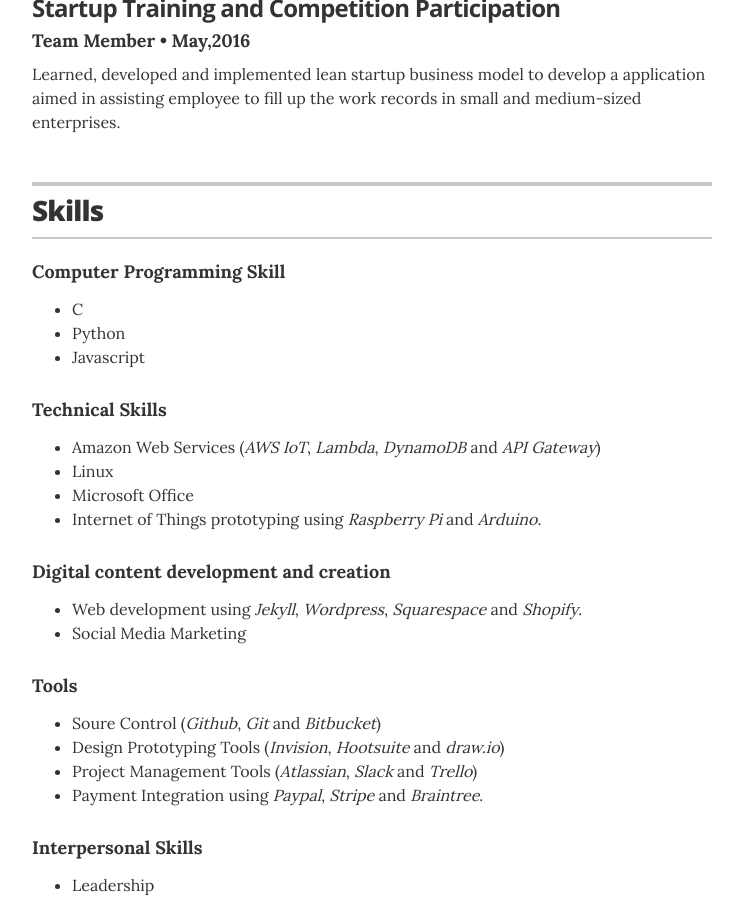
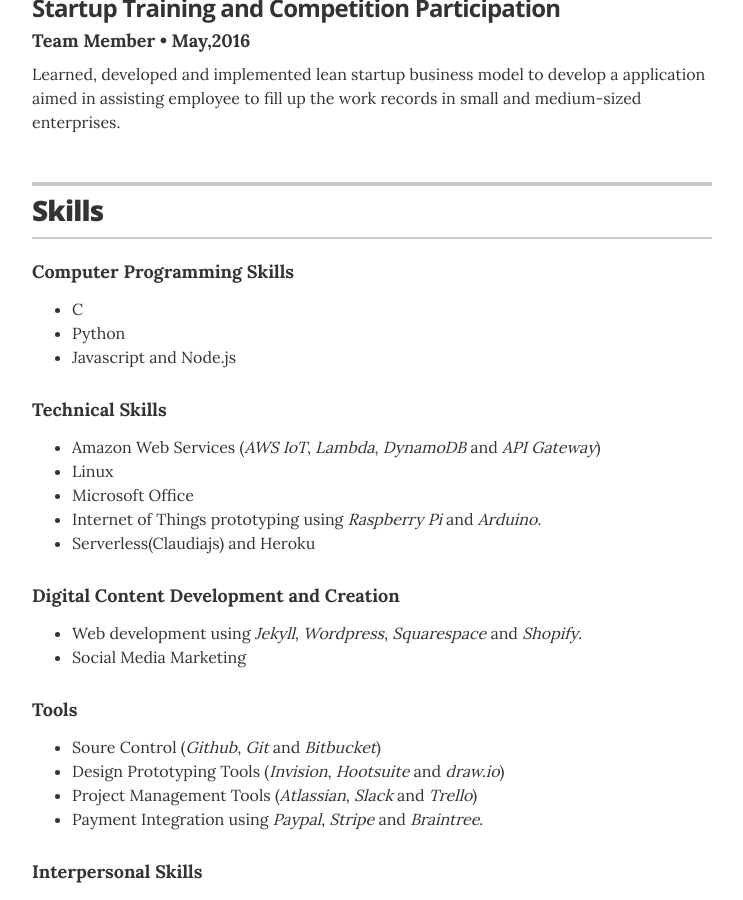
Before and after one commit to ranabhat/ranabhat.github.io, a Jekyll site: the page built from index.html, in a window 1280 px wide and 900 px high, scrolled down 2070 px. Shown: the whole window, without its empty margins (268-1011 px from the left). Built offline with Jekyll 4.4.1, drawn with Linux system fonts in a browser that asks for light colours.

Commit message:
Update skills.yml

```diff
--- a/_data/skills.yml
+++ b/_data/skills.yml
@@ -1,14 +1,14 @@
 # Skills
 # Organizational leadership
-- skill: Computer Programming Skill
-  description: <ul class="resume-item-list"><li>C</li><li>Python</li><li>Javascript</li></ul>
+- skill: Computer Programming Skills
+  description: <ul class="resume-item-list"><li>C</li><li>Python</li><li>Javascript and Node.js </li></ul>
 
 # Communications strategy
 - skill: Technical Skills
-  description: <ul class="resume-item-list"><li>Amazon Web Services (<i>AWS IoT</i>, <i>Lambda</i>, <i>DynamoDB</i> and <i>API Gateway</i>)</li><li>Linux</li><li>Microsoft Office</li><li>Internet of Things prototyping using <i>Raspberry Pi</i> and <i>Arduino</i>.</li></ul>
+  description: <ul class="resume-item-list"><li>Amazon Web Services (<i>AWS IoT</i>, <i>Lambda</i>, <i>DynamoDB</i> and <i>API Gateway</i>)</li><li>Linux</li><li>Microsoft Office</li><li>Internet of Things prototyping using <i>Raspberry Pi</i> and <i>Arduino</i>.</li><li> Serverless(Claudiajs) and Heroku</li></ul>
 
 # Digital content development and creation
-- skill: Digital content development and creation
+- skill: Digital Content Development and Creation
   description:  <ul class="resume-item-list"><li>Web development using <i>Jekyll</i>, <i>Wordpress</i>, <i>Squarespace</i> and <i>Shopify</i>.</li><li>Social Media Marketing</li><ul>
 
 - skill: Tools
```
